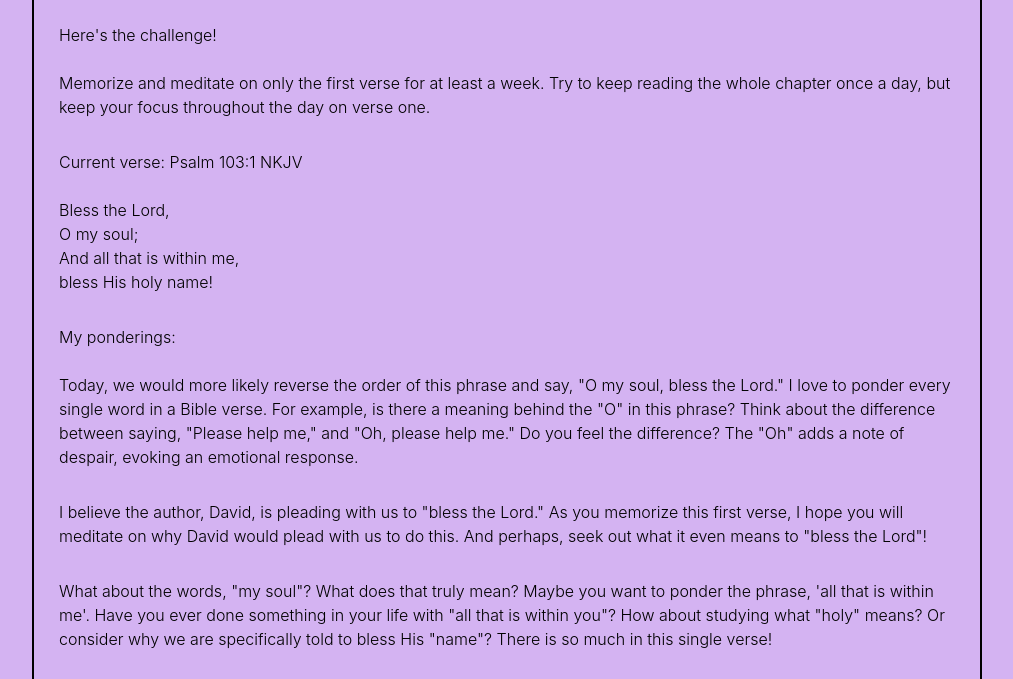
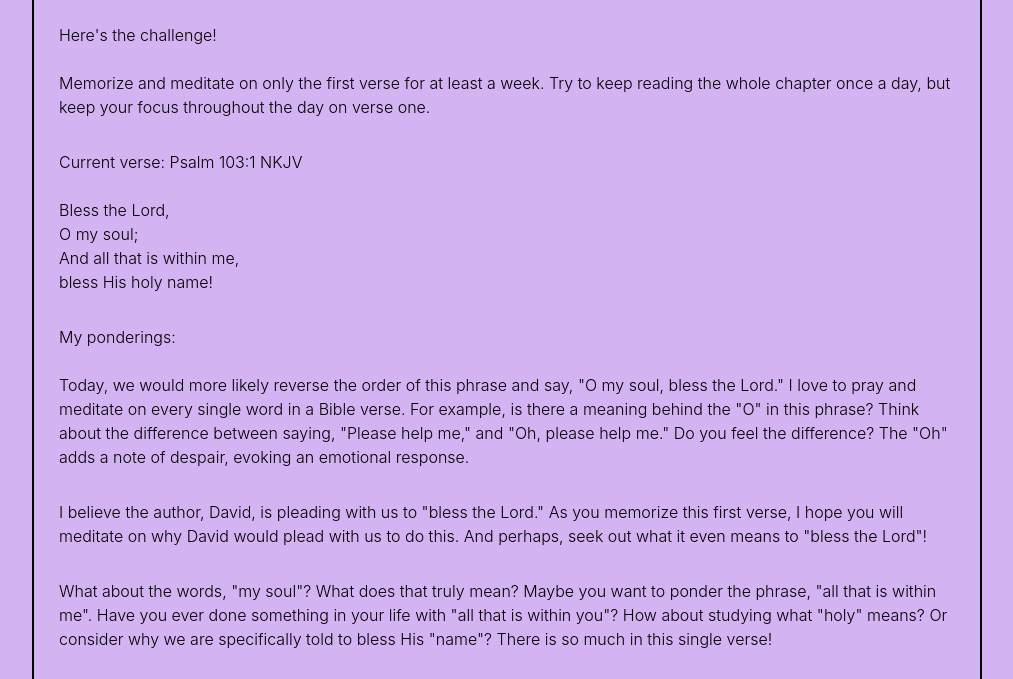
Before and after one commit to berlyKay/Psalm_103, a plain HTML site: page index.html in a window 1280 px wide. Shown: the part 110-789 px from the top of the page, without its empty margins (133-1146 px from the left). Drawn offline with Linux system fonts and the light colour scheme.

Commit message:
Update index.html
changed to double quotes for consistency

```diff
--- a/index.html
+++ b/index.html
@@ -32,7 +32,7 @@
         <p class="ponderings"> My ponderings:<br><br>
 
             Today, we would more likely reverse the order of this phrase and
-            say, "O my soul, bless the Lord." I love to ponder every single word in a
+            say, "O my soul, bless the Lord." I love to pray and meditate on every single word in a
             Bible verse. For example, is there a meaning behind the "O" in this phrase?
 
             Think about the difference between saying, "Please help me," and "Oh,
@@ -47,7 +47,7 @@
         </p>
 
         <p class="extra">What about the words, "my soul"? What does that truly mean?
-            Maybe you want to ponder the phrase, 'all that is within me'. Have you ever done
+            Maybe you want to ponder the phrase, "all that is within me". Have you ever done
             something in your life with "all that is within you"? How about studying what "holy" means?
             Or consider why we are specifically told to bless His "name"? There is so much in this single verse!
         </p>
```
